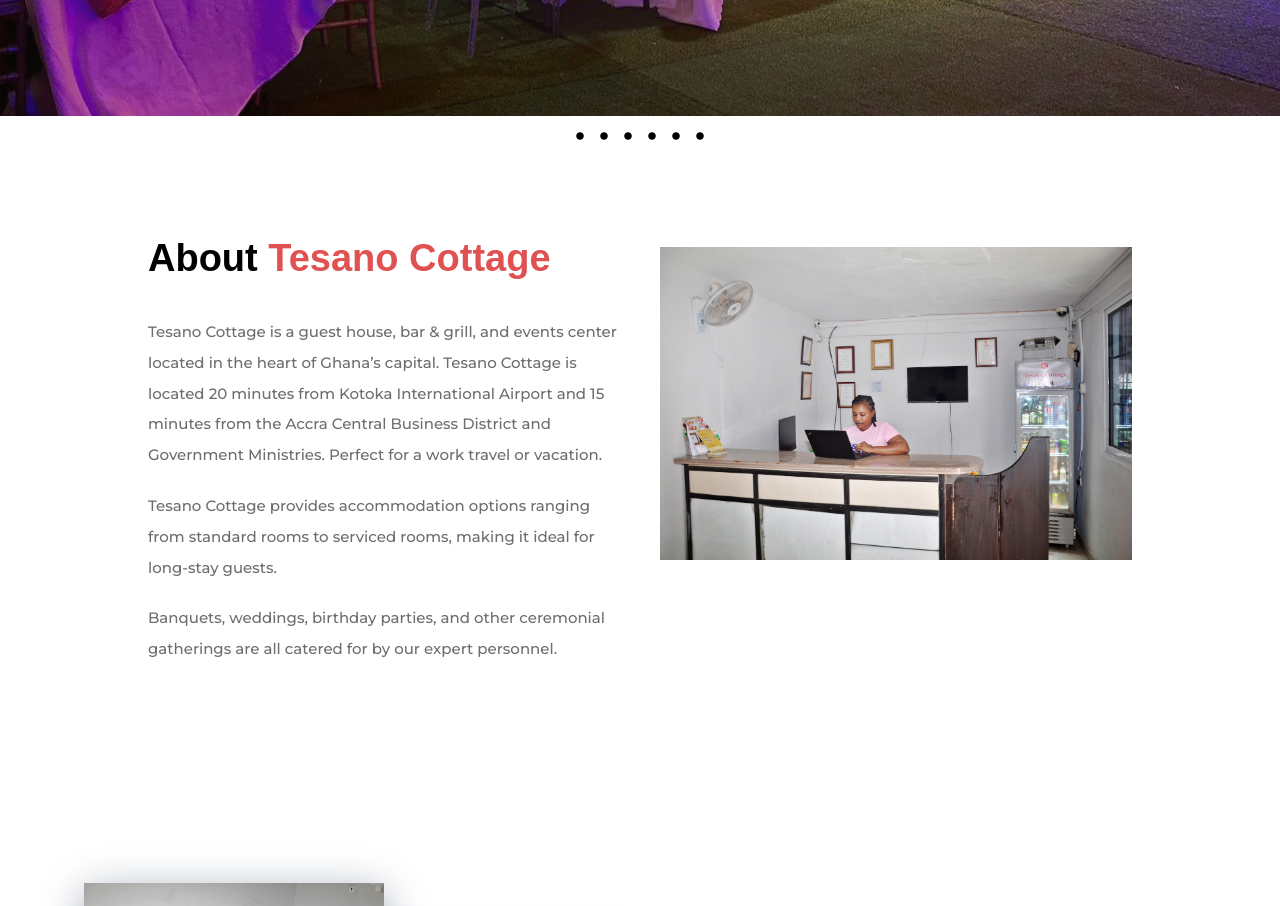
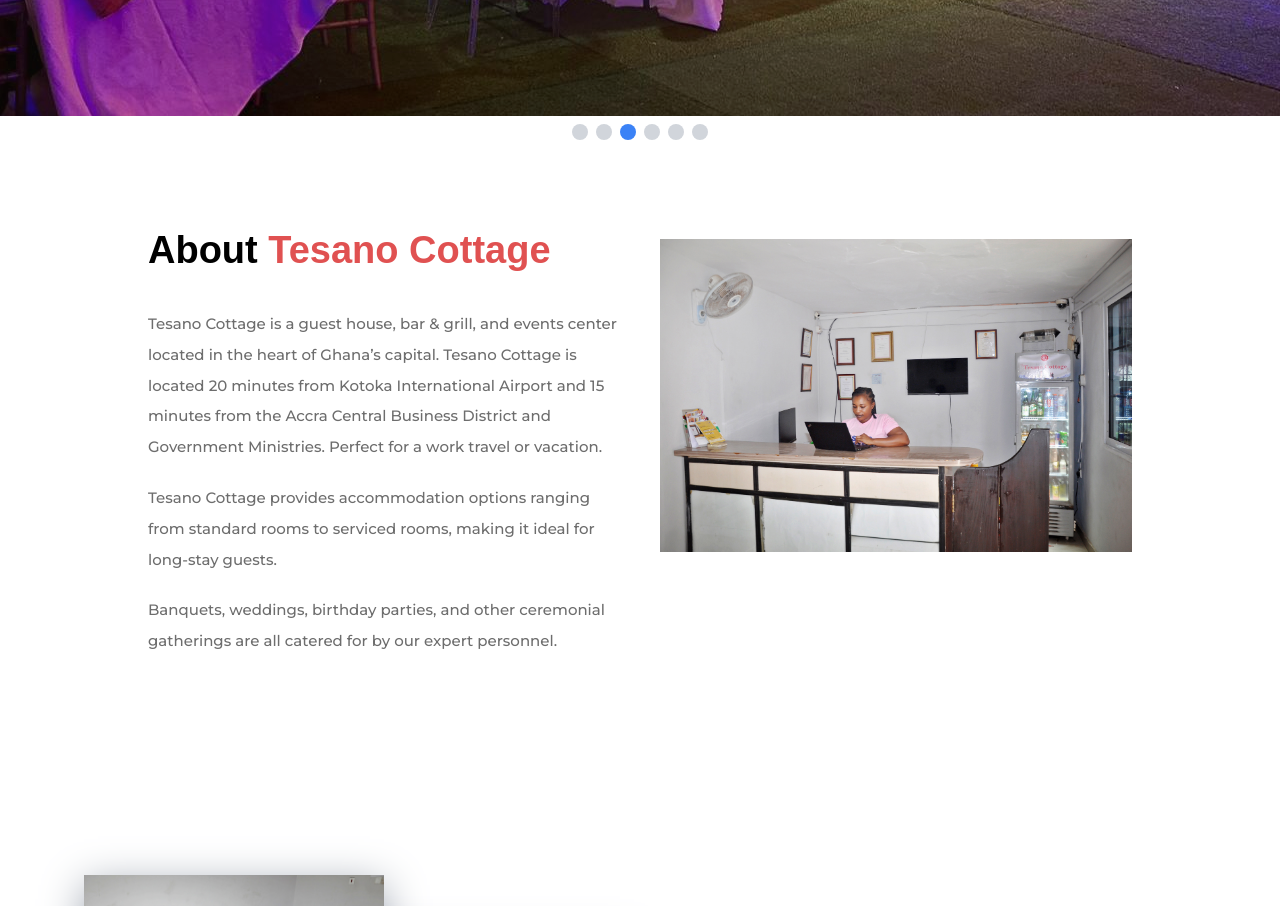
Before and after one commit to nettey-senpai/tesanocottage-website, a React (Vite) app: page /#/ in a window 1280 px wide. Shown: the part 800-1706 px from the top of the page. Built offline with nearby package versions, Linux system fonts and the light colour scheme; a web font is replaced by a local one.

Commit message:
Add colour to Hero dots to show active image

```diff
--- a/src/components/Hero.jsx
+++ b/src/components/Hero.jsx
@@ -1,7 +1,6 @@
 import { useEffect, useState, useRef } from "react";
 import { hero } from "../constants";
 import { BsChevronCompactLeft, BsChevronCompactRight } from "react-icons/bs";
-import { RxDotFilled } from "react-icons/rx";
 
 const Hero = () => {
   const [currentIndex, setCurrentIndex] = useState(0);
@@ -10,12 +9,16 @@ const Hero = () => {
 
   // Function for Prev Slide
   const prevSlide = () => {
-    setCurrentIndex((prevIndex) => (prevIndex === 0 ? hero.length - 1 : prevIndex - 1));
+    setCurrentIndex((prevIndex) =>
+      prevIndex === 0 ? hero.length - 1 : prevIndex - 1
+    );
   };
 
   // Function for Next Slide
   const nextSlide = () => {
-    setCurrentIndex((prevIndex) => (prevIndex === hero.length - 1 ? 0 : prevIndex + 1));
+    setCurrentIndex((prevIndex) =>
+      prevIndex === hero.length - 1 ? 0 : prevIndex + 1
+    );
   };
 
   // Autoplay function for Hero
@@ -67,9 +70,13 @@ const Hero = () => {
       {/* Dots */}
       <div className="flex top-4 justify-center py-2">
         {hero.map((_, imgIndex) => (
-          <div key={imgIndex} onClick={() => goToSlide(imgIndex)} className="text-2xl cursor-pointer">
-            <RxDotFilled />
-          </div>
+          <div
+            key={imgIndex}
+            onClick={() => goToSlide(imgIndex)}
+            className={`text-2xl cursor-pointer mx-1 w-4 h-4 rounded-full ${
+              imgIndex === currentIndex ? "bg-blue-500" : "bg-gray-300"
+            }`}
+          ></div>
         ))}
       </div>
     </section>
```
